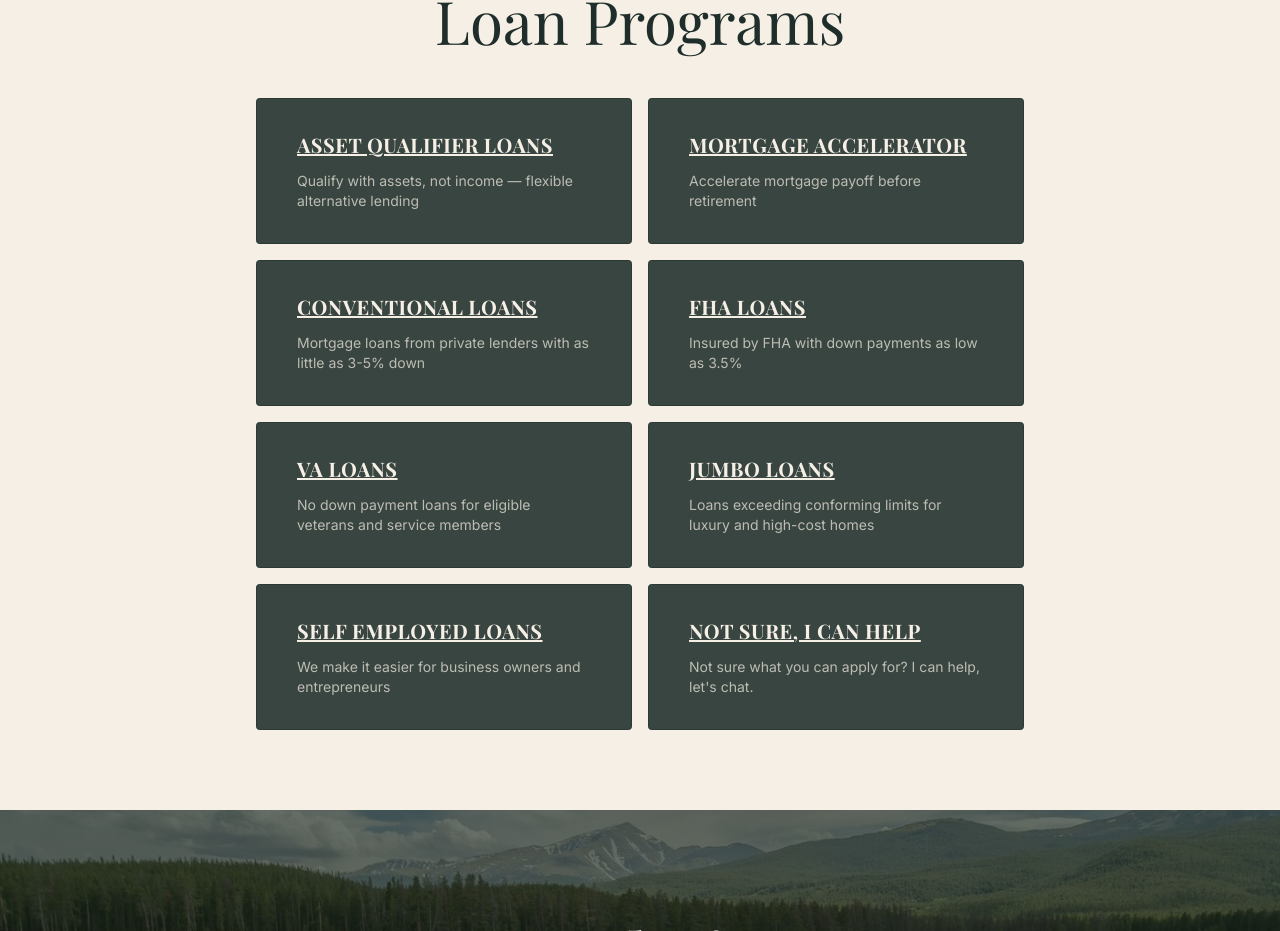
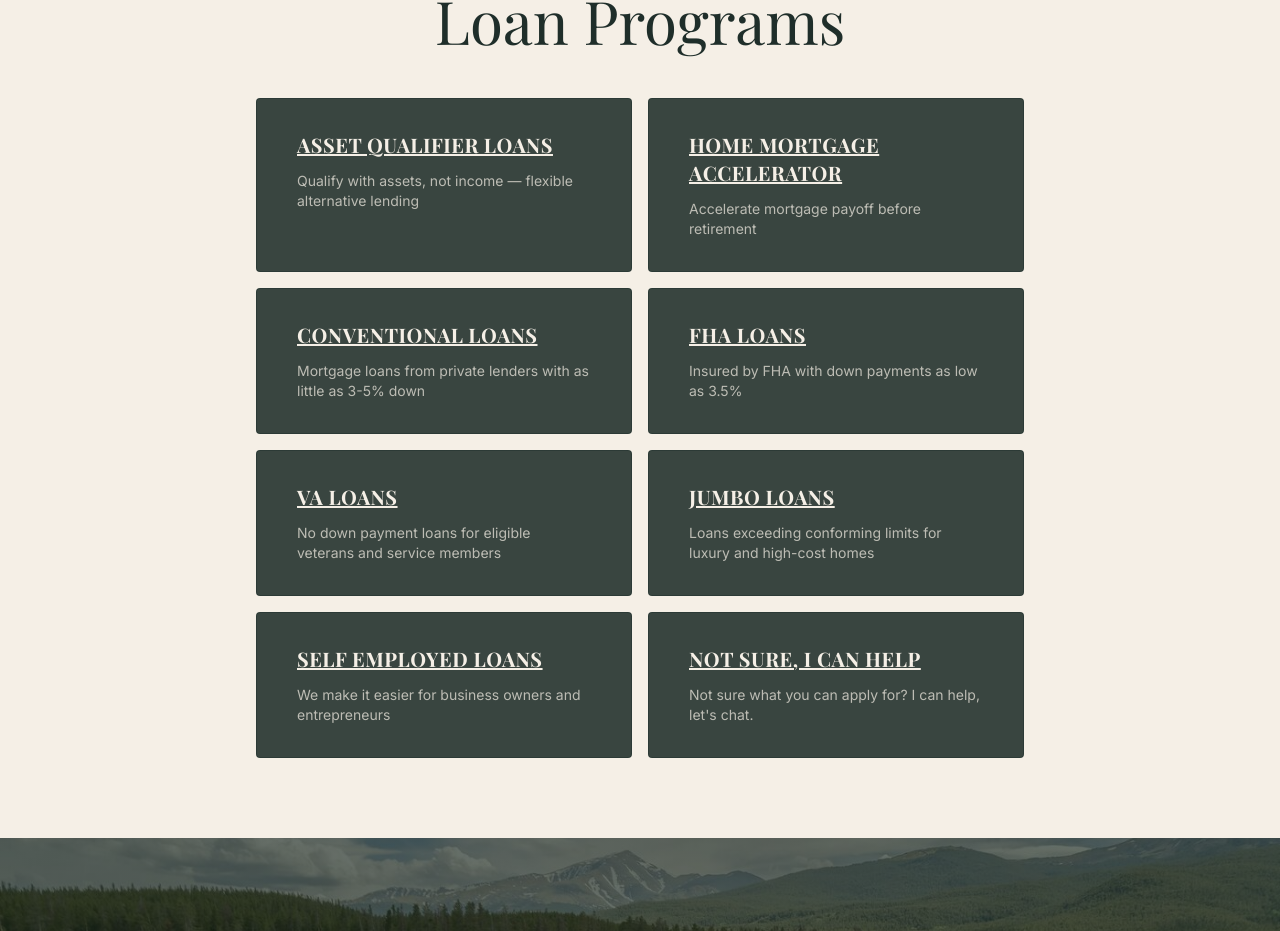
Before and after one commit to AppStudioPros/becker-team, a Next.js app: page / in a window 1280 px wide. Shown: the part 1192-2123 px from the top of the page. Built offline with nearby package versions, Linux system fonts and the light colour scheme.

Commit message:
Rename homepage mortgage accelerator card

```diff
--- a/app/page.tsx
+++ b/app/page.tsx
@@ -11,7 +11,7 @@ export const metadata: Metadata = {
 
 const loanProgramCells = [
   { title: 'Asset Qualifier Loans',     tagline: 'Qualify with assets, not income — flexible alternative lending',       href: '/loan-programs/asset-qualifier-loans' },
-  { title: 'Mortgage Accelerator',      tagline: 'Accelerate mortgage payoff before retirement',                          href: '/loan-programs/mortgage-accelerator' },
+  { title: 'Home Mortgage Accelerator',      tagline: 'Accelerate mortgage payoff before retirement',                          href: '/loan-programs/mortgage-accelerator' },
   { title: 'Conventional Loans',        tagline: 'Mortgage loans from private lenders with as little as 3-5% down',       href: '/loan-programs/conventional-loans' },
   { title: 'FHA Loans',                 tagline: 'Insured by FHA with down payments as low as 3.5%',                      href: '/loan-programs/fha-loans' },
   { title: 'VA Loans',                  tagline: 'No down payment loans for eligible veterans and service members',        href: '/loan-programs/va-loans' },
```
